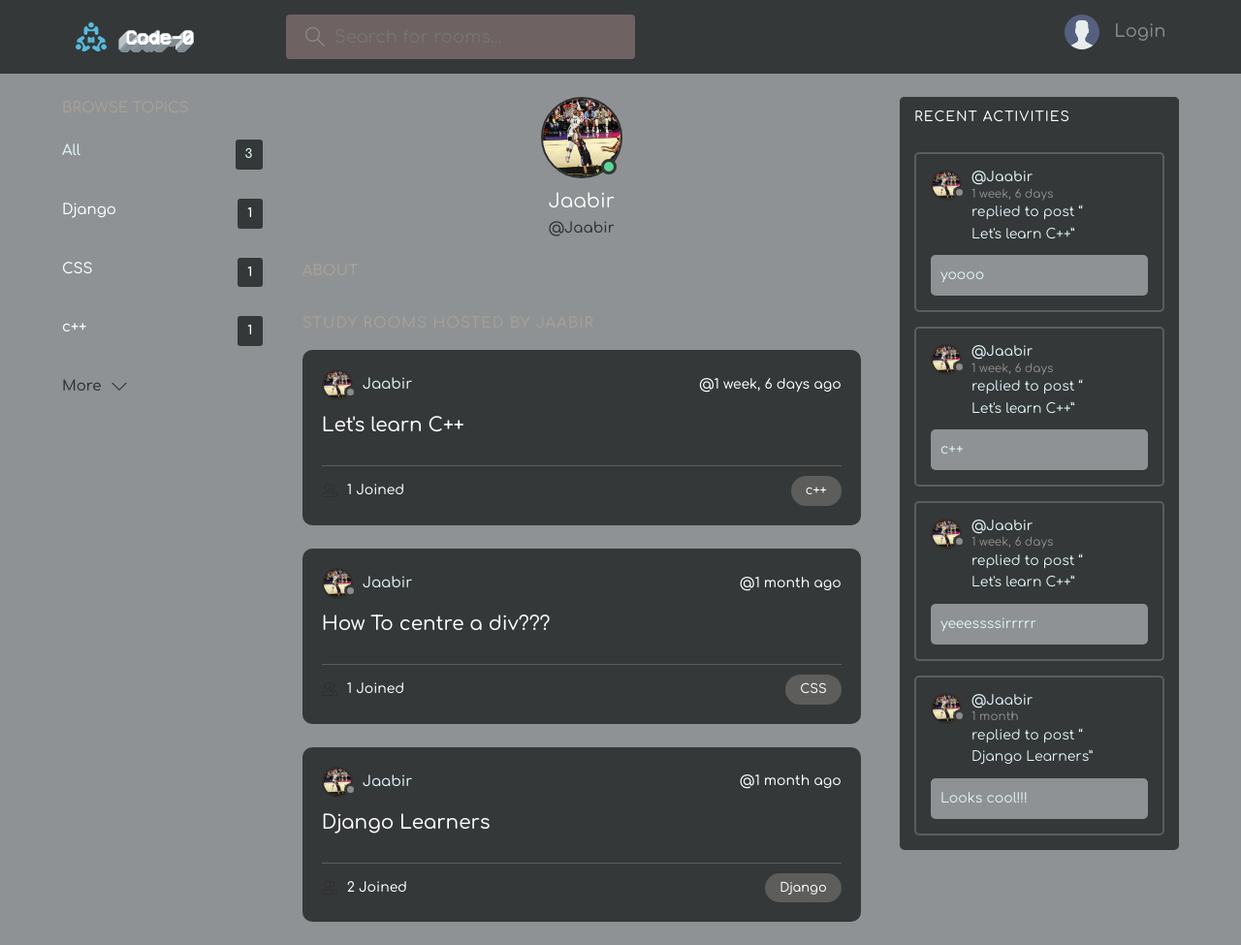
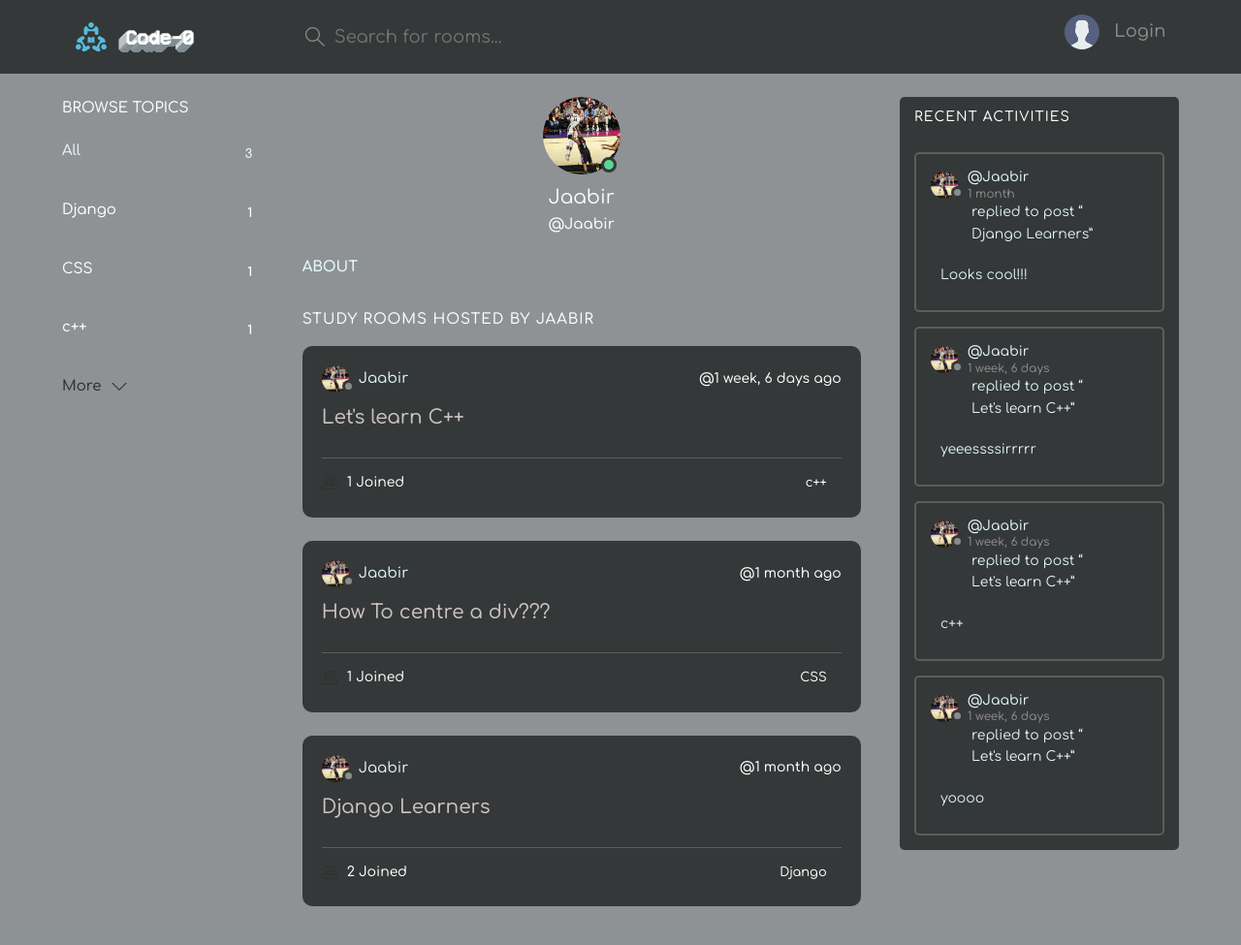
Before and after one commit to tolubori07/studybud, a Django app: page /profile/1/ in a window 1280 px wide. Shown: the whole page at 97% size. After the commit the page ends 935 px from the top, so only its background shows below. Run offline with Django 4.2, Linux system fonts and the light colour scheme; data comes from the database, SQL or seed files in the repository; parts of the project's set-up code (start-up, migrations or seed data) failed here and were passed over.

Commit message:
alot of styling to do with font colors,visibility

```diff
--- a/base/models.py
+++ b/base/models.py
@@ -36,6 +36,6 @@ class Message(models.Model):
     updated = models.DateTimeField(auto_now = True)
     created = models.DateTimeField(auto_now_add = True)
     class Meta:
-         ordering = ['-updated', '-created']
+         ordering = ['updated', 'created']
     def __str__(self):
         return self.body[0:50]
--- a/static/styles/style.css
+++ b/static/styles/style.css
@@ -12,7 +12,7 @@
   --color-bg: #8f9294;
   --color-success: #5dd693;
   --color-error: #fc4b0b;
-  --color-prinary: #370eee;
+  --color-prinary: color-mix(in rgb, #81A4CD 50%, grey);
 }
 @font-face {
   font-family: comfortaa;
@@ -154,7 +155,7 @@ h1 {
   position: relative;
   display: inline-block;
   border-radius: 50%;
-  border: 2px solid var(--color-main);
+  border: 2px solid var(--color-prinary);
 }
 
 .avatar img {
@@ -314,7 +315,7 @@ h1 {
 }
 
 .header__search > label {
-  background-color: #6e6362;
+  background-color: var(--color-dark);
   padding: 1.3rem 1rem;
   display: flex;
   align-items: center;
@@ -331,7 +332,7 @@ h1 {
 
 .header__search input {
   width: 30rem;
-  background: transparent;
+  background: var(--color-dark);
   border: none;
   outline: none;
   color: var(--color-light);
@@ -583,7 +584,7 @@ h1 {
 .topics__header h2 {
   text-transform: uppercase;
   font-weight: 500;
-  color: var(--color-dark-light);
+  color: white;
 }
 
 .topics__list {
@@ -606,7 +607,7 @@ h1 {
 
 .topics__list li a span {
   padding: 0.5rem 1rem;
-  background-color: var(--color-dark);
+  background-color: var(--color-prinary);
   border-radius: 3px;
   font-size: 1.3rem;
   font-weight: 700;
@@ -709,12 +710,12 @@ h1 {
   font-size: 2rem;
   font-weight: 500;
   margin-bottom: 1.5rem;
-  color: var(--color-light);
+  color: #cec3c3;
   transition: all 0.3s ease-in-out;
 }
 
 .roomListRoom__content a:hover {
-  color: var(--color-main);
+  color: white;
 }
 
 .roomListRoom__meta {
@@ -742,7 +743,7 @@ h1 {
 
 .roomListRoom__topic {
   padding: 5px 1.5rem;
-  background-color: var(--color-dark-medium);
+  background-color: var(--color-prinary);
   border-radius: 5rem;
   font-weight: 500;
   font-size: 1.3rem;
@@ -759,7 +760,7 @@ h1 {
 }
 
 .activities__header h2 {
-  background-color: var(--color-dark);
+  background-color: var(--color-prinary);
   text-transform: uppercase;
   font-weight: 500;
   padding: 1rem 1.5rem;
@@ -803,7 +804,7 @@ h1 {
 }
 
 .activities__boxRoomContent {
-  background: var(--color-bg);
+  background: var(--color-prinary);
   padding: 1rem;
   border-radius: 5px;
   margin-top: 1rem;
@@ -897,7 +898,7 @@ h1 {
 }
 
 .profile__info p {
-  color: var(--color-main);
+  color: var(--color-prinary);
   font-weight: 500;
   margin-bottom: 1rem;
 }
@@ -908,7 +909,7 @@ h1 {
 
 .profile__about h3 {
   text-transform: uppercase;
-  color: var(--color-dark-light);
+  color: var(--color-main-light);
   margin-bottom: 0.5rem;
 }
 
@@ -917,7 +918,7 @@ h1 {
 }
 
 .profile-page .roomList__header h2 {
-  color: var(--color-dark-light);
+  color: var(--color-light);
 }
 
 /*==============================
```
Also changed, not shown: other parts of static/styles/style.css (+16 -15 lines).
